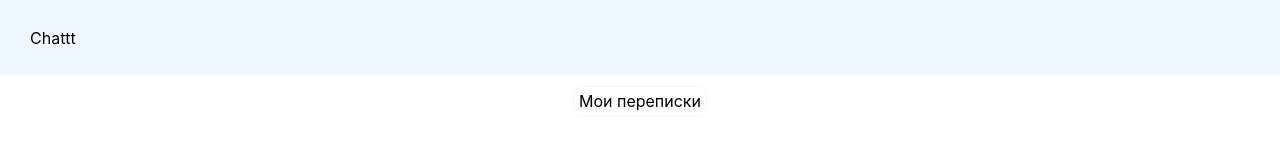
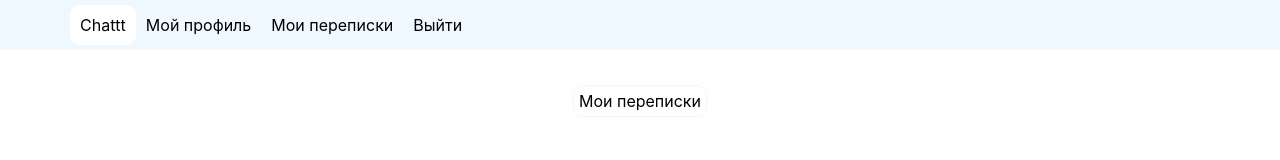
Before and after one commit to sashkaol/Chat, a website: page public/index.html in a window 1280 px wide. Drawn offline with Linux system fonts and the light colour scheme; no server answers.

Commit message:
ui header, render page rooms

```diff
--- a/public/css/elements.css
+++ b/public/css/elements.css
@@ -2,16 +2,38 @@
     margin: 0;
     font-family: -apple-system, BlinkMacSystemFont, 'Segoe UI', Roboto, Oxygen, Ubuntu, Cantarell, 'Open Sans', 'Helvetica Neue', sans-serif;
 }
-.header {
+header {
     background-color: aliceblue;
-    padding: 5px 30px 5px 30px;
+    padding: 5px;
     box-sizing: border-box;
     position: fixed;
     display: flex;
     align-items: center;
-    height: 75px;
+    height: 50px;
     width: 100%;
     top: 0px;
+}
+.icon { background-color: white; }
+.header__wrapp {
+    max-width: 1140px;
+    display: flex;
+    margin: 0 auto;
+    width: 100%;
+}
+.nav-btn {
+    height: 40px;
+    padding: 10px;
+    box-sizing: border-box;
+    display: flex;
+    align-items: center;
+    border-radius: 10px;
+}
+.nav-btn:hover {
+    cursor: pointer;
+    background-color: rgb(215, 229, 239);
+}
+.log-out:hover {
+    background-color: rgb(239, 215, 217);
 }
 .content {
     max-width: 1140px;
--- a/public/index.html
+++ b/public/index.html
@@ -8,17 +8,16 @@
     <link rel="stylesheet" type="text/css" href="./css/elements.css">
 </head>
 <body>
-    <header class="header">
-        Chattt
+    <header>
+        <nav class="header__wrapp">
+            <div class="nav-btn icon">Chattt</div>
+            <div class="nav-btn">Мой профиль</div>
+            <div class="nav-btn">Мои переписки</div>
+            <div class="nav-btn log-out">Выйти</div>
+        </nav>
     </header>
-    <section class="content">
-        <div id="rooms" class="rooms">
-            Мои переписки
-        </div>
-        <div class="chat">
-
-        </div>
-    </section>
+    <main id="content" class="content">
+    </main>
     <script type="text/javascript" src="./index.js"></script>
 </body>
 </html>
--- a/public/index.js
+++ b/public/index.js
@@ -16,12 +16,13 @@ function ajax(method, url) {
 class Room {
     constructor() {
         this.rooms = [];
-        this.container = '#rooms';
+        this.container = 'rooms';
 
+        this._renderPage();
         this._getReq();
     }
     drawChat(room) {
-        let block = document.querySelector(this.container);
+        let block = document.getElementById(this.container);
         block.insertAdjacentHTML('beforeend', `<div class="room">${room}</div>`);
     }
     _getReq() {
@@ -32,6 +33,19 @@ class Room {
             this.drawChat(el.Title);
         });
     }
+    _renderPage() {
+        document.getElementById('content').insertAdjacentHTML('beforeend',
+            `<div id="${this.container}" class="rooms">
+                Мои переписки
+            </div>`
+        )
+    }
 }
 
 new Room();
+
+// class User {
+//     constructor() {
+
+//     }
+// }
```
Also changed, not shown: README.md.
